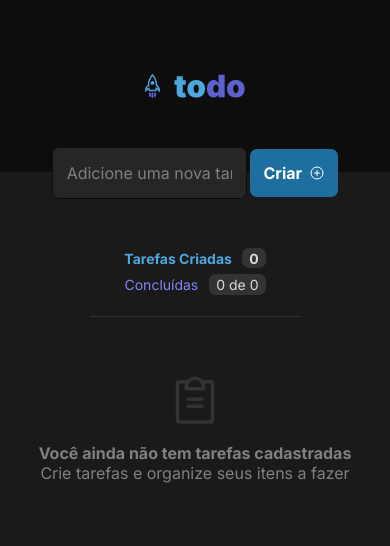
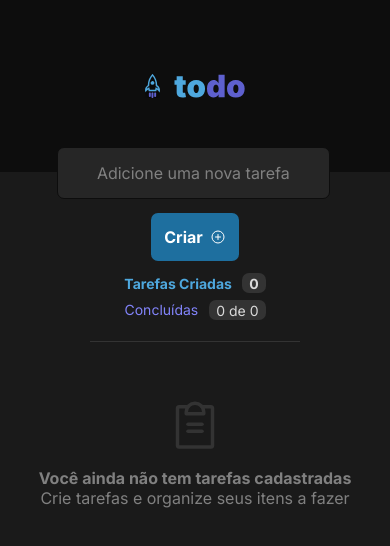
Before and after one commit to gabriel06089/Desafio-Todo-01, a React (Vite) app: page / in a window 390 px wide. Shown: the top 546 px of the page. Built offline with nearby package versions, Linux system fonts and the light colour scheme.

Commit message:
Adicionando estilizações para telas pequenas

```diff
--- a/src/components/Header.module.css
+++ b/src/components/Header.module.css
@@ -141,3 +141,26 @@ input[type='checkbox'] {
 .clipboard {
   color: var(--gray-400);
 }
+
+@media (max-width: 768px) {
+  html{
+      font-size: 87.5%;
+  }
+  .listcontainer{
+    gap: 1rem;
+
+      flex-direction: column;
+      grid-template-columns: 1fr;
+  }
+  .input{
+    width: 70%;
+
+
+
+
+  color: var(--gray-100);
+  }
+  .input::placeholder{
+    text-align: center;
+  }
+}
--- a/src/components/Task.module.css
+++ b/src/components/Task.module.css
@@ -150,15 +150,3 @@
   text-decoration: line-through;
   color: var(--gray-300);
 }
-
-@media (max-width: 768px) {
-  html{
-      font-size: 87.5%;
-  }
-  .container{
-
-
-      flex-direction: column;
-      grid-template-columns: 1fr;
-  }
-}
--- a/src/components/TaskList.module.css
+++ b/src/components/TaskList.module.css
@@ -38,6 +38,7 @@
     }
     .container{
       gap: 0.5rem;
+      margin-top: 3.3rem;
 
         flex-direction: column;
         grid-template-columns: 1fr;
```
